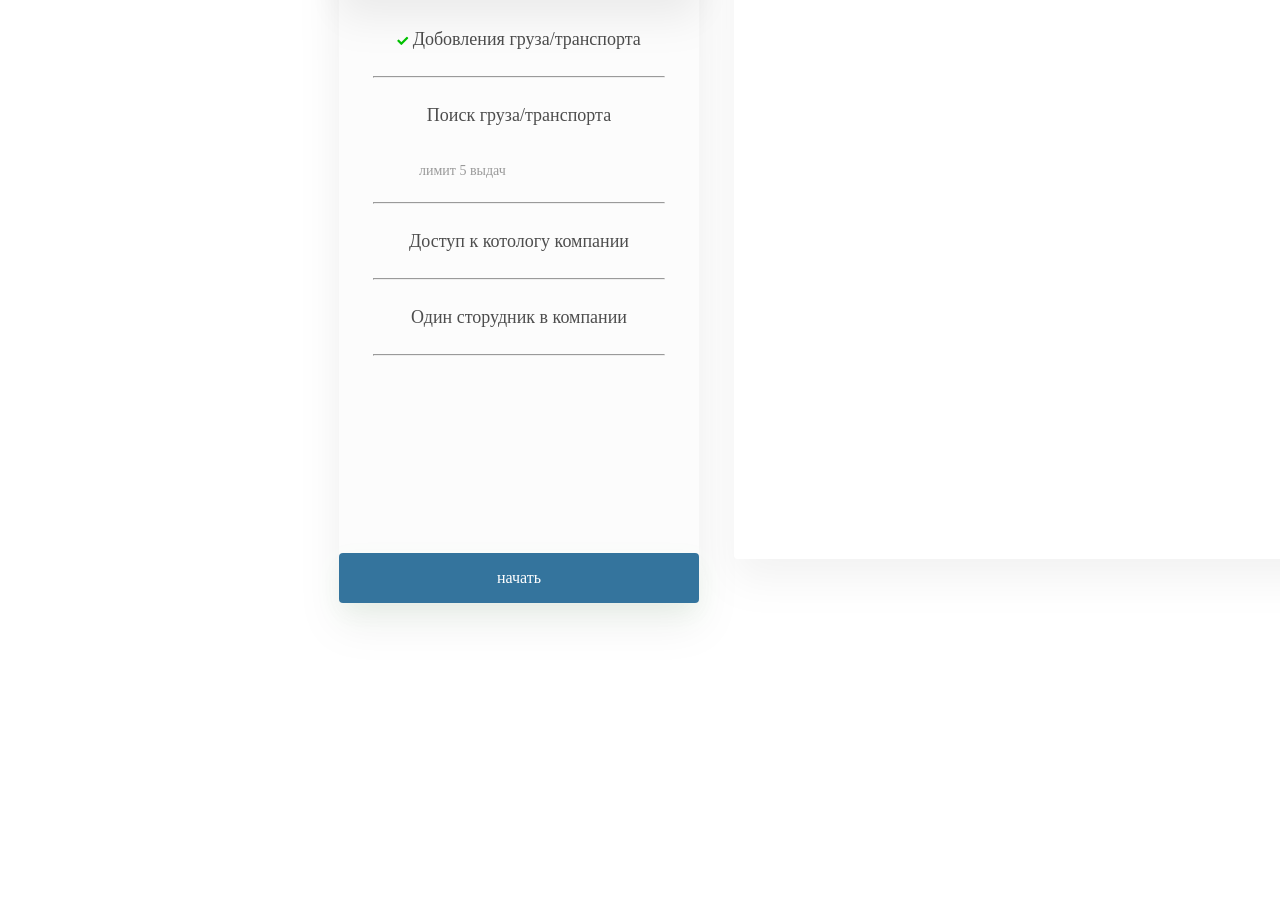
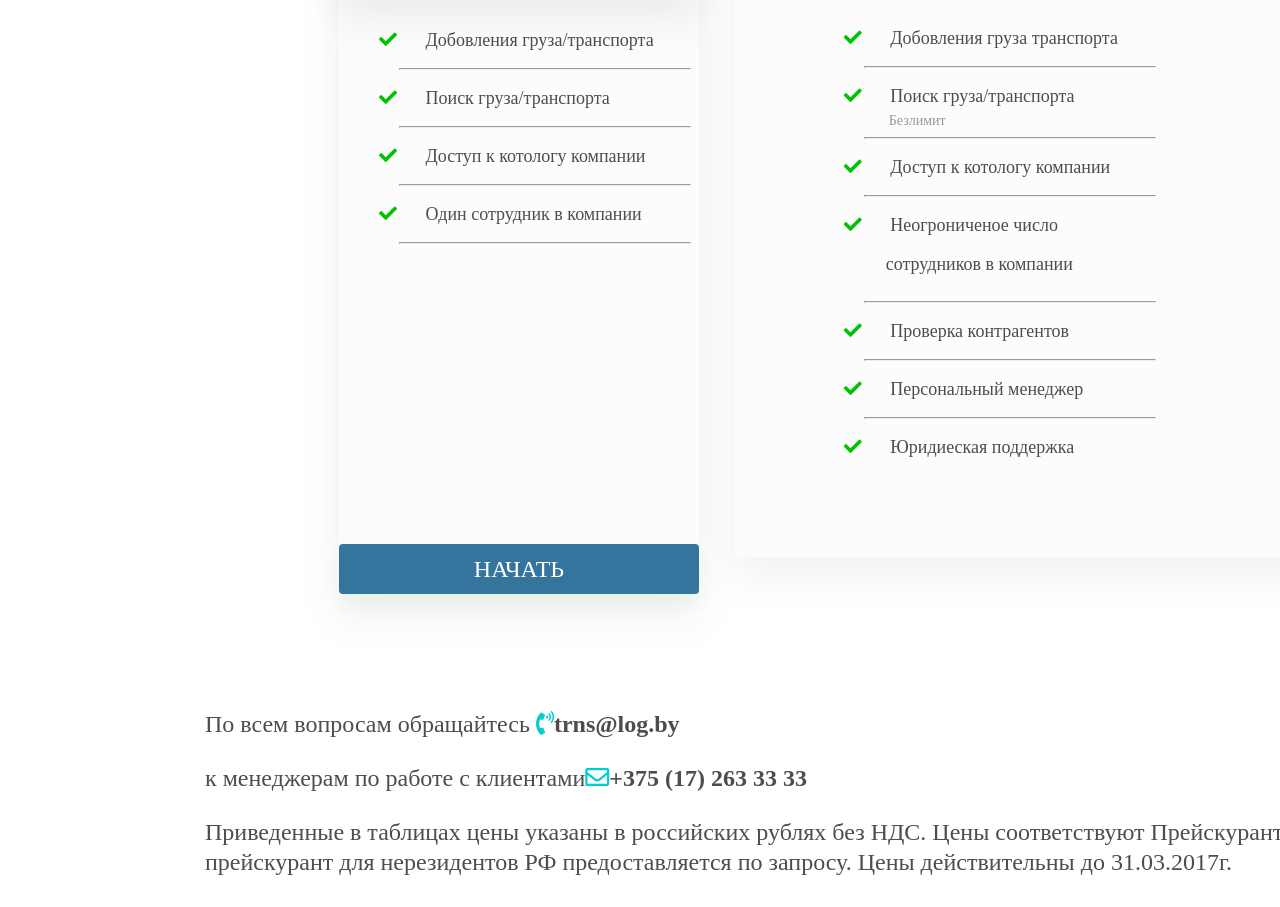
Before and after one commit to AlexeySurfer/my-project, a plain HTML site: page index.html in a window 1280 px wide. Shown: the part 387-1294 px from the top of the page. Drawn offline with Linux system fonts and the light colour scheme; a web font is replaced by a local one.

Commit message:
inishale.commit

```diff
--- a/index.html
+++ b/index.html
@@ -10,23 +10,109 @@
        в качестве клиента , с пакетом<sapn class="colortext">«Премиум»</sapn>  вы можете без платно предлогать свои ставки с помощью тендертной платформы на
        транспортной платформе.</br></br>Обьеденяет авто перевозчиков , экспидиторов и компании из сверы производства или торговли. У нас каждый найдет что то
        для себя:На транспортной бирже выстовляют более 750 000 предложений грузов и транспортных сред
-          <dvi class="container-2">
-           <div class="box-1">
-           <h1>БАЗОВЫЙ</h1>
-          <p><i class="fas fa-check"></i>  Добовления груза/транспорта</p><hr width="290px" >
-           <p >Поиск груза/транспорта </p>
-         <small>лимит 5 выдач</small><hr width="290px">
-           <p>Доступ к котологу компании</p><hr width="290px">
-           <p>Один сторудник в компании</p><hr width="290px">
-           <h2>начать</h2>
+          <div class="container-2">
+           <div class="box">
+           <div class="box-header">
+            <span>Базовый</span>
+           </div>
+           <div class="box-content">
+              <div class="box-content--advantages">
+                 <ul>
+                    <li>
+                       <span><i class="fas fa-check" style="margin-right:24px;"></i></span>
+                       Добовления груза/транспорта<hr>
+                    </li>
+                    <li>
+                       <sapn><i class="fas fa-check" style="margin-right:24px;"></i></sapn>
+                       Поиск груза/транспорта<hr>
+                    </li>
+                    <li>
+                       <span><i class="fas fa-check" style="margin-right:24px;"></i></span>
+                       Доступ к котологу компании <hr>
+                    </li>
+                    <li>
+                       <span><i class="fas fa-check" style="margin-right:24px;"></i></span>
+                       Один сотрудник в компании <hr>
+                    </li>
+                 </ul>
+              </div>
+              <div class="box-conrolls">
+                 <span>Начать</span>
+              </div>
+           </div>
         </div>
-          <div class="container-3">
-            <div class="box-2">
-               <h3>ПРЕМИУМ</h3>
-            </div>
-            </div>
-</dvi>
-</div>
+        <div class="container-3">
+          <div class="card">
+             <div class="card-header">
+                <span>Премиум</span>
+             </div>
+             <div class="card-content">
+               <div class="card-content--advantages">
+                  <ul>
+                     <li>
+                        <sapn><i class="fas fa-check" style="margin-right:24px;"></i></sapn>
+                        Добовления груза транспорта<hr>
+                     </li>
+                     <li>
+                        <sapn><i class="fas fa-check" style="margin-right:24px;"></i></sapn>
+                        Поиск груза/транспорта<br>
+                        <small >Безлимит</small><hr>
+                     </li>
+                     <li>
+                        <sapn><i class="fas fa-check" style="margin-right:24px;"></i></sapn>
+                       Доступ к котологу компании <hr>
+                     </li>
+                     <li>
+                        <sapn><i class="fas fa-check" style="margin-right:24px;"></i></sapn>
+                        Неогрониченое число <br>
+                       <p>сотрудников в компании</p><hr>
+                     </li>
+                     <li>
+                        <sapn><i class="fas fa-check" style="margin-right:24px;"></i></sapn>
+                        Проверка контрагентов <hr>
+                     </li>
+                     <li>
+                        <sapn><i class="fas fa-check" style="margin-right:24px;"></i></sapn>
+                        Персональный менеджер <hr style="color: 999999;">
+                     </li>
+                     <li>
+                        <sapn><i class="fas fa-check" style="margin-right:24px;"> </i></sapn>
+                        Юридиеская поддержка
+                     </li>
+                  </ul>
+
+               </div>
+
+               <div class="card-content--price">
+                  <span style="font-weight:bold;">Стоимость </span>
+                  <div class="checkbox-group">
+                     <div class="checkbox-group--item">
+                        <i class="far fa-check-square"></i>
+                        <label for="month">Месяц 1000</label>
+                     </div>
+                     <div class="checkbox-group--item">
+                        <i class="far fa-square"style="color: 999999;"></i>
+                        <label for="month"style="color: 999999;">Квартал 4000</label>
+                     </div>
+                     <div class="checkbox-group--item">
+                        <i class="far fa-square" style="color: 999999;"></i>
+                        <label for="month"style="color: 999999;" >Год 14000</label>
+                     </div>
+                     </div>
+                     </div>
+                     </div>
+                  </div>
+
+             </div>
+
+          </div> <br><br><br><br><br>
+         По всем вопросам обращайтесь <i class="fas fa-phone-volume"style="color: darkturquoise;"></i><b>trns@log.by</b><pre></pre>
+         к менеджерам по работе с клиентами<i class="far fa-envelope" style="color: darkturquoise;"></i><b>+375 (17) 263 33 33</b><pre></pre><pre></pre>
+               Приведенные в таблицах цены указаны в российских рублях без НДС. Цены соответствуют Прейскуранту ООО «ТРАНС.РУ» №03/17.
+               Валютный прейскурант для нерезидентов РФ
+               предоставляется по запросу. Цены действительны до 31.03.2017г.
+      </div>
+
 
 </body>
 </html>
--- a/style.css
+++ b/style.css
@@ -1,6 +1,6 @@
 @font-face{
     font-family:"Helvetica Neue Cyr" ;
-    src:url(../assets/fonts/helveticaneuecur-light.ttf)
+    src:url(project/assts/fonts.ttf)
 }
 
 body{
@@ -23,96 +23,109 @@ body{
   color:15a4f4;
 }
 .container-2{
-  display: flex;
+	 display: flex;
 }
-.container-3{
-  display: flex;
-}
-.box-1{
-    width: 360px;
+.box{
+width: 360px;
 height: 644px;
 border-radius: 4px;
 filter: drop-shadow(0px 20px 20px rgba(0,0,0,0.07));
 background-color:#fcfcfc;
 margin-top: 84px;
 margin-left: 134px;
+}
+.box-header{
+	width: 360px;
+height: 62px;
+border-radius: 4px;
+filter: drop-shadow(0px 20px 20px rgba(0,0,0,0.07));
+background-color: #6d717d;
+color: white;
+padding-top: 20px;
+text-align: center;
+text-transform: uppercase;
+}
+.container-3{
+	display: block;
+}
+i{
+color: #00c300;
+}
+hr{
+    width: 290px;
+background-color: #dbdbdb;
+margin-left: 20px;
+}
+.card{
+	width: 750px;
+height: 644px;
+border-radius: 4px;
+filter: drop-shadow(0px 20px 20px rgba(0,0,0,0.05));
+background-color: #fcfcfc;
+margin-top: 82px;
+margin-left: 36px;
+}
+.card-header {
+width: 750px;
+height: 62px;
+border-radius: 4px;
+background-color: #15a4f4;
+text-align: center;
+padding-top:20px;
+}
+.card-header span {
+text-transform: uppercase;
+font-size: 34px;
+color: #fff;
+}
+.card-content {
+display: flex;
+justify-content: space-around;
 
 
 }
-h1{
-    width: 360px;
-height: 62px;
+.card-content--advantages ul li{
+	margin-top:2px;
+	padding:0 ;
+}
+.box-conrolls{
+	width: 360px;
+height: 40px;
 border-radius: 4px;
-filter: drop-shadow(0px 20px 20px rgba(0,0,0,0.07));
-background-color:#6d717d;
-font-size: 34px;
+filter: drop-shadow(0px 10px 12.5px rgba(32,205,33,0.05));
+background-color: #34749d;
+color: white;
+text-align: center;
+text-transform: uppercase;
+padding-top: 10px;
+margin-top: 300px;
+}
+.card-content--price{
+	font-size: 18px;
 line-height: 38px;
-color: #ffffff;
+color: #1a1a1a;
 font-weight: 500;
-font-family: "Helvetica Neue Cyr";
-padding-top:20px;
-text-align: center;
-margin-top:0px;
-
 }
-p{
-    font-size: 18px;
+li{
+	list-style-type: none;
+	font-size: 18px;
 line-height: 38px;
 color: #4d4d4d;
 font-weight: 300;
 font-family: "Helvetica Neue Cyr";
-text-align: center;
 
 }
 small{
-    font-size: 14px;
+	font-size: 14px;
 line-height: 38px;
 color: #999999;
 font-weight: 300;
-font-family: "Helvetica Neue Cyr";
-padding-left: 80px;
-padding-bottom: 80px;
+margin-left: 45px;
+line-height: 0.9em;
 }
-h2{
-    width: 360px;
-height: 40px;
-border-radius: 4px;
-filter: drop-shadow(0px 10px 12.5px rgba(32,205,33,0.05));
-background-color: #34749d;
-font-size: 16px;
-line-height: 29px;
-color: #ffffff;
-font-weight: 500;
-font-family: "Helvetica Neue Cyr";
-text-align: center;
-padding-top: 10px;
-margin-top: 197px;
+p{
+	margin-left: 42px;
+	margin-top: 1px;
+
+    padding:0;
 }
-.box-2{
-    width: 750px;
-height: 644px;
-border-radius: 4px;
-filter: drop-shadow(0px 20px 20px rgba(0,0,0,0.05));
-background-color: white;
-margin-top: 84px;
-margin-left:35px ;
-
-}
-h3{
-    width: 750px;
-height: 62px;
-border-radius: 4px;
-background-color: #15a4f4;
-font-size: 34px;
-line-height: 38px;
-color: #ffffff;
-font-weight: 500;
-font-family: "Helvetica Neue Cyr";
-text-align: center;
-padding-top: 20px;
-margin-top: 0px;
-}
-i{
-font-size: 11px;
-color: #00c300;
-}
```
Also changed, not shown: assets/css/all.css.
